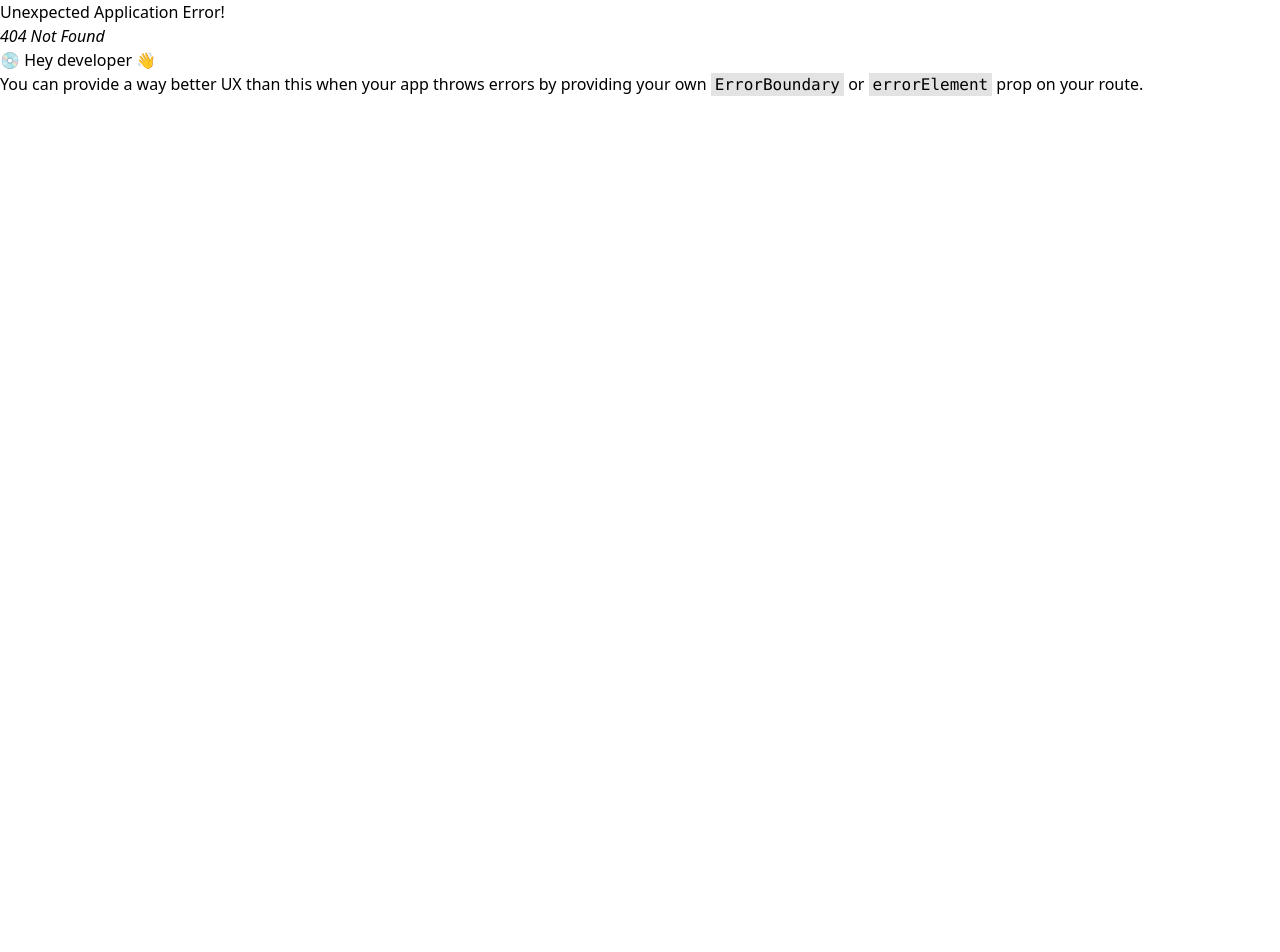
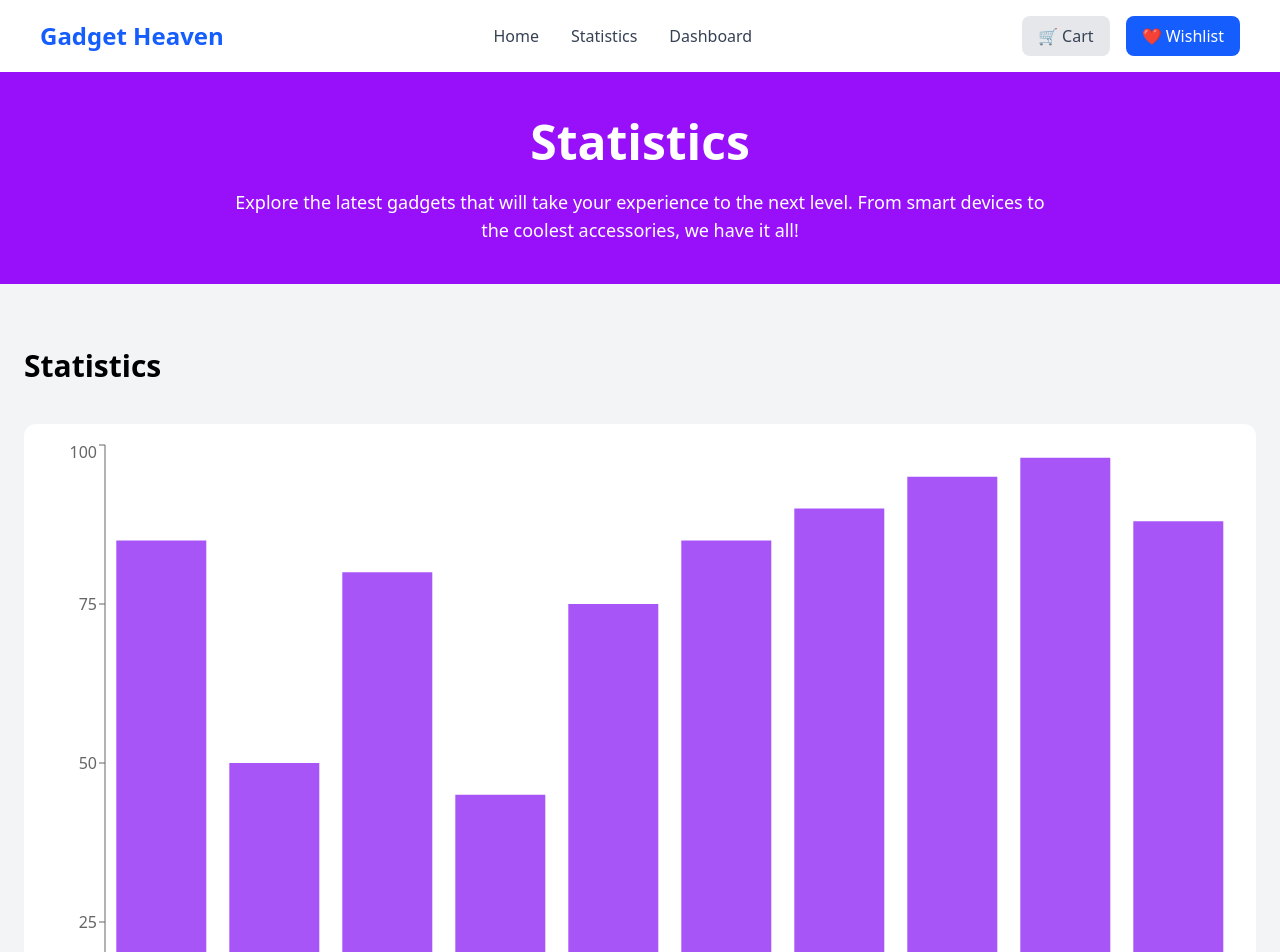
Before and after one commit to pro-jahid/Gadget-heaven, a React (Vite) app: page /rechart in a window 1280 px wide. Before the commit this address had no page. Shown: the top 952 px of the page. Before the commit the page ends 800 px from the top, so only its background shows below. Built offline with nearby package versions, Linux system fonts and the light colour scheme.

Commit message:
static page added and rechart component added

```diff
--- a/package.json
+++ b/package.json
@@ -16,6 +16,7 @@
     "react": "^18.3.1",
     "react-dom": "^18.3.1",
     "react-router-dom": "^7.1.5",
+    "recharts": "^2.15.1",
     "sort-by": "^1.2.0",
     "tailwindcss": "^4.0.3"
   },
--- a/src/components/Home/Header/Header.jsx
+++ b/src/components/Home/Header/Header.jsx
@@ -32,7 +32,7 @@ const Header = () => {
             <li>
               <NavLink
                 className="block py-2 md:py-0 hover:text-blue-600 transition"
-                to="/"
+                to="/rechart"
               >
                 Statistics
               </NavLink>
--- /dev/null
+++ b/src/components/ReChart/ReChart.jsx
@@ -0,0 +1,68 @@
+import {
+  BarChart,
+  Bar,
+  XAxis,
+  YAxis,
+  Tooltip,
+  Legend,
+  ResponsiveContainer,
+  AreaChart,
+  Area,
+} from "recharts";
+
+const data = [
+  { name: "Dell XPS 13", price: 85, total: 70, rating: 4.5 },
+  { name: "Dell XPS 13", price: 50, total: 60, rating: 4.2 },
+  { name: "Dell XPS 13", price: 80, total: 85, rating: 4.7 },
+  { name: "Dell XPS 13", price: 45, total: 50, rating: 4.0 },
+  { name: "Dell XPS 13", price: 75, total: 65, rating: 4.3 },
+  { name: "Dell XPS 13", price: 85, total: 90, rating: 4.8 },
+  { name: "Dell XPS 13", price: 90, total: 95, rating: 4.9 },
+  { name: "Dell XPS 13", price: 95, total: 100, rating: 5.0 },
+  { name: "Dell XPS 13", price: 98, total: 98, rating: 4.9 },
+  { name: "Dell XPS 13", price: 88, total: 92, rating: 4.6 },
+];
+
+const ReChart = () => {
+  return (
+    <div className=" bg-gray-100 rounded-2xl shadow-lg ">
+      <div>
+        <div className=" bg-purple-600 text-center px-6 py-[40px] text-white mb-[40px]">
+          <h1 className="md:text-5xl text-2xl font-bold leading-tight">
+          Statistics
+          </h1>
+          <p className="mt-4 text-lg">
+            Explore the latest gadgets that will take your experience to the
+            next level. From smart devices to <br /> the coolest accessories, we
+            have it all!
+          </p>
+        </div>
+      </div>
+      <div className="container mx-auto p-6">
+        <h2 className=" text-3xl font-semibold mb-10">Statistics</h2>
+        <div className="bg-white p-4 rounded-xl">
+          <ResponsiveContainer width="100%" height={700}>
+            <BarChart data={data}>
+              <XAxis dataKey="name" />
+              <YAxis />
+              <Tooltip />
+              <Legend />
+              <Bar dataKey="price" fill="#A855F7" />
+              <AreaChart data={data}>
+                <Area
+                  type="monotone"
+                  dataKey="total"
+                  stroke="#A855F7"
+                  fill="#A855F7"
+                  opacity={0.3}
+                />
+              </AreaChart>
+            </BarChart>
+          </ResponsiveContainer>
+        </div>
+      </div>
+    </div>
+  );
+};
+
+export default ReChart;
--- a/src/main.jsx
+++ b/src/main.jsx
@@ -11,6 +11,7 @@ import Home from './components/Home/Home';
 import Route from './components/Route/Route';
 import ProductDetails from './components/ProductDetails/ProductDetails';
 import Dashboard from './components/Dashboard/Dashboard';
+import ReChart from './components/ReChart/ReChart';
 
 const router = createBrowserRouter([
   {
@@ -30,6 +31,10 @@ const router = createBrowserRouter([
         path:'/dashboard',
         element:<Dashboard></Dashboard>,
         loader:()=> fetch('/products.json')
+      },
+      {
+        path:'/rechart',
+        element:<ReChart></ReChart>
       }
     ]
   },
```
Also changed, not shown: 1 other file (tests, documents, lock files or other folders).
